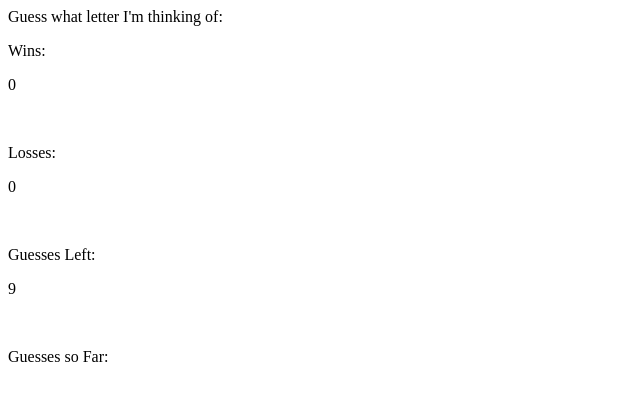
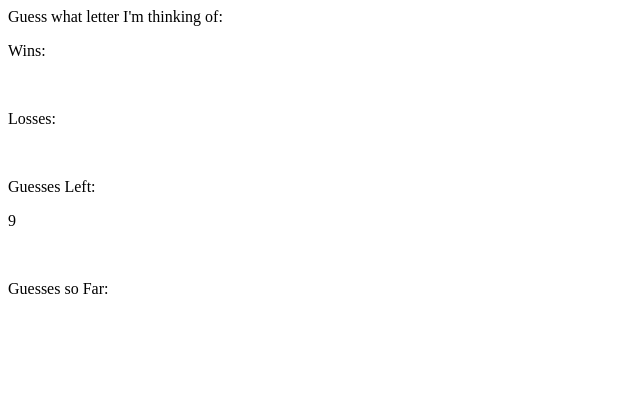
Before and after one commit to jakeD9/psychic-game, a plain HTML site: page index.html in a window 1280 px wide. Shown: the whole page, without its empty margins (0-640 px from the left). Drawn offline with Linux system fonts and the light colour scheme.

Commit message:
ok now it's final

```diff
--- a/index.html
+++ b/index.html
@@ -9,9 +9,9 @@
 <body>
 <!-- Page layout -->
     <p>Guess what letter I'm thinking of:</p>
-    <p>Wins: <div id="win">0</div></p>
+    <p>Wins: <div id="win"></div></p>
     <br>
-    <p>Losses:<div id="loss">0</div></p>
+    <p>Losses:<div id="loss"></div></p>
     <br>
     <p>Guesses Left:<div id="guessesLeft"></div></p>
     <br>
@@ -23,7 +23,7 @@
     // Guesses
     var computer = ["a", "b", "c", "d", "e", "f", "g", "h", "i"];
     var user = [];
-    var actualComputer = null
+    var actualComputer = 0
 
     // Counters
     var win = 0;
@@ -51,6 +51,7 @@
     // Getting computer guess and updating guess attempts left
     updateactualComputer();
     updateguessesLeft();
+
 
 
     // Keyboard press stores in the array, guess attempts counts down
```
